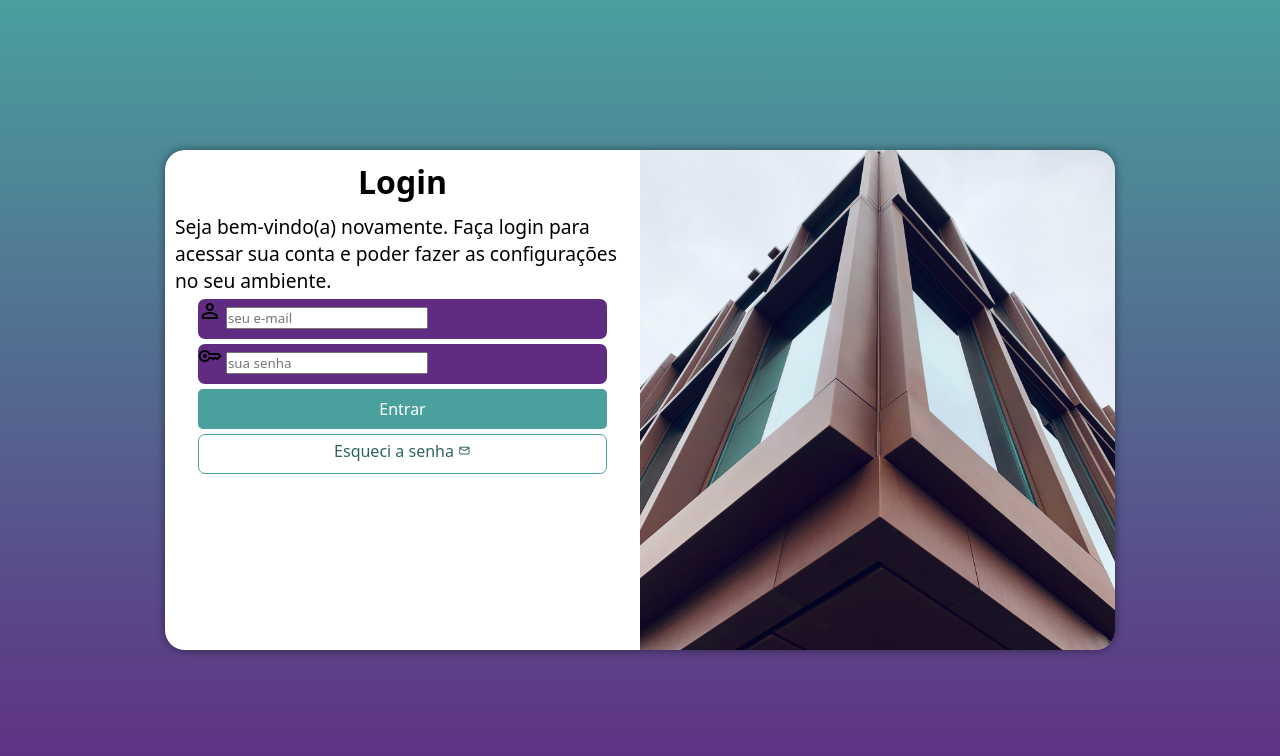
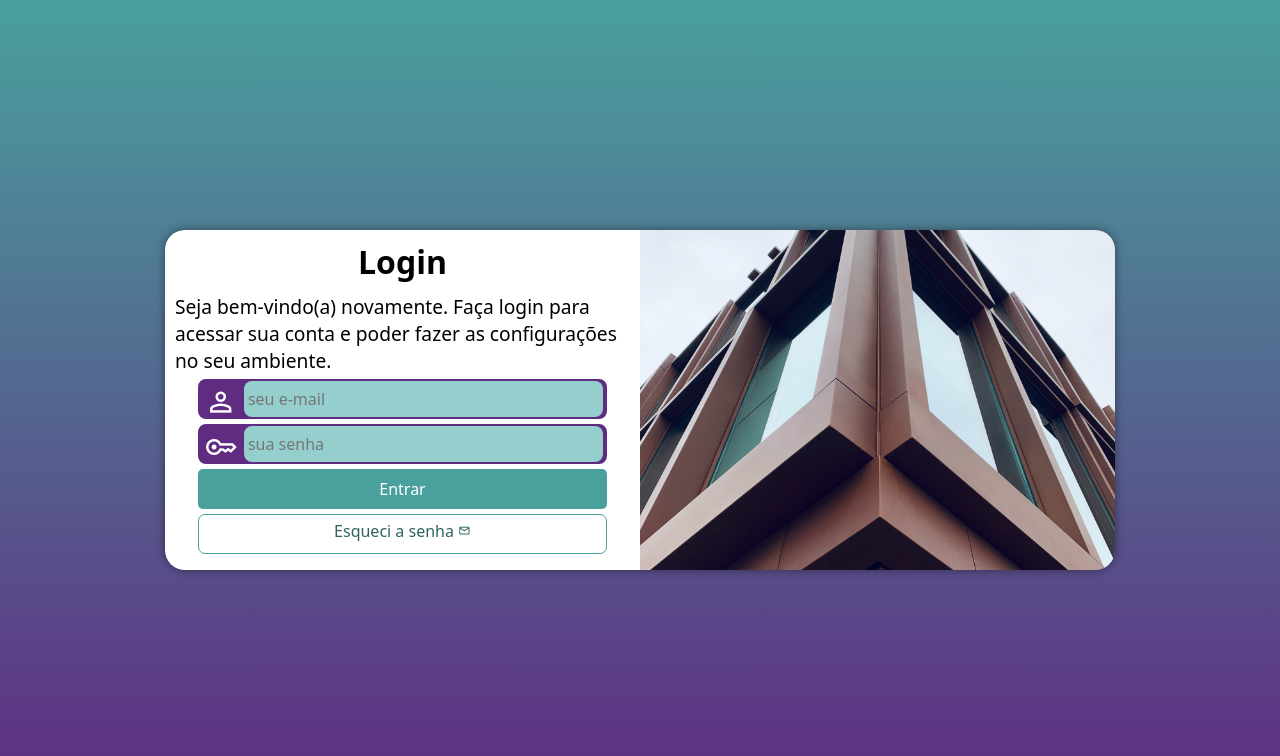
Before and after one commit to saviosantanna/projeto-login, a plain HTML site: page index.html in a window 1280 px wide. Drawn offline with nearby package versions, Linux system fonts and the light colour scheme.

Commit message:
finalizacao-projeto

```diff
--- a/media-query.css
+++ b/media-query.css
@@ -17,6 +17,7 @@ Grandes telas: acima de 1200px
 
     section#login{
         width: 90vw;
+        height: 290px;
     }
 
     section#login > div#imagem{
@@ -29,6 +30,15 @@ Grandes telas: acima de 1200px
         float: right;
         width: 70%;
     }
+
+    div#formulario > h1 {
+        font-size: 1.5em;
+    }
+
+    div#formulario > p {
+        font-size: 1.1em;
+    }
+
 
     form > input[type=submit]{
         width: 80%;
@@ -48,12 +58,14 @@ Grandes telas: acima de 1200px
 }
 
 @media screen and (min-width: 992px){
+    /*Telas Grandes*/
     body{
         background-image: linear-gradient(to bottom, #49a09d, #5f2c82);
     }
 
     section#login {
         width: 950px;
+        height: 340px;
     }
 
     section#login > div#imagem {
--- a/style.css
+++ b/style.css
@@ -29,12 +29,11 @@ section#login {
     position: absolute;
     top: 50%;
     left: 50%;
-    transform: translate(-50%, -50%);
     overflow: hidden;
 
     background-color: white;
     width: 260px;
-    height: 500px;
+    height: 520px;
     border-radius: 20px;
 
     box-shadow: 0px 0px 10px rgba(0, 0, 0, 0.450);
@@ -42,6 +41,7 @@ section#login {
     transition: width 0.3s, heigth 0.3s;
 
     transition-timing-function: ease;
+    transform: translate(-50%, -50%);
 }
 
 section#login > div#imagem{
@@ -63,7 +63,7 @@ div#formulario > h1 {
 }
 
 div#formulario > p {
-    font-size: 0.8em;
+    font-size: 0.9em;
 }
 
 form > div.campo {
@@ -71,12 +71,36 @@ form > div.campo {
     display: block;
     width: 100%;
     height: 40px;
-    border-radius: 7px;
+    border-radius: 8px;
     margin: 5px 0px;
+    border: 2px solid #5f2c82;;
 }
 
 form div.campo > label {
     display: none;
+}
+
+div.campo > span {
+    color: white;
+    /*background-color: black;*/
+    font-size: 2em;
+    width: 40px;
+    padding: 5px;
+}
+
+div.campo > input:focus-within {
+    background-color: white;
+}
+
+div.campo > input {
+    background-color: #94cfcd;
+    font-size: 1em;
+    width: calc(100% - 46px);
+    height: 100%;
+    border: 0px;
+    border-radius: 8px;
+    padding: 4px;
+    transform: translateY(-13px);
 }
 
 form > input[type=submit]{
```
